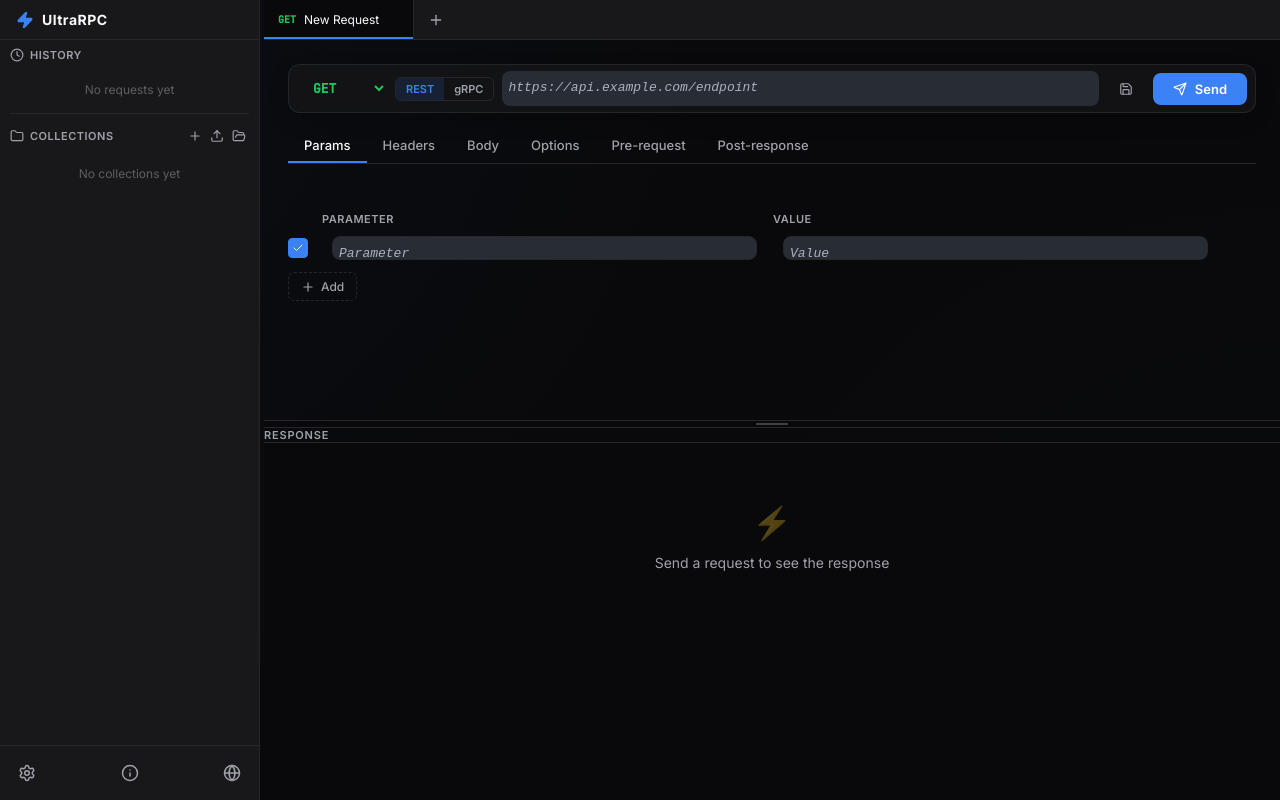
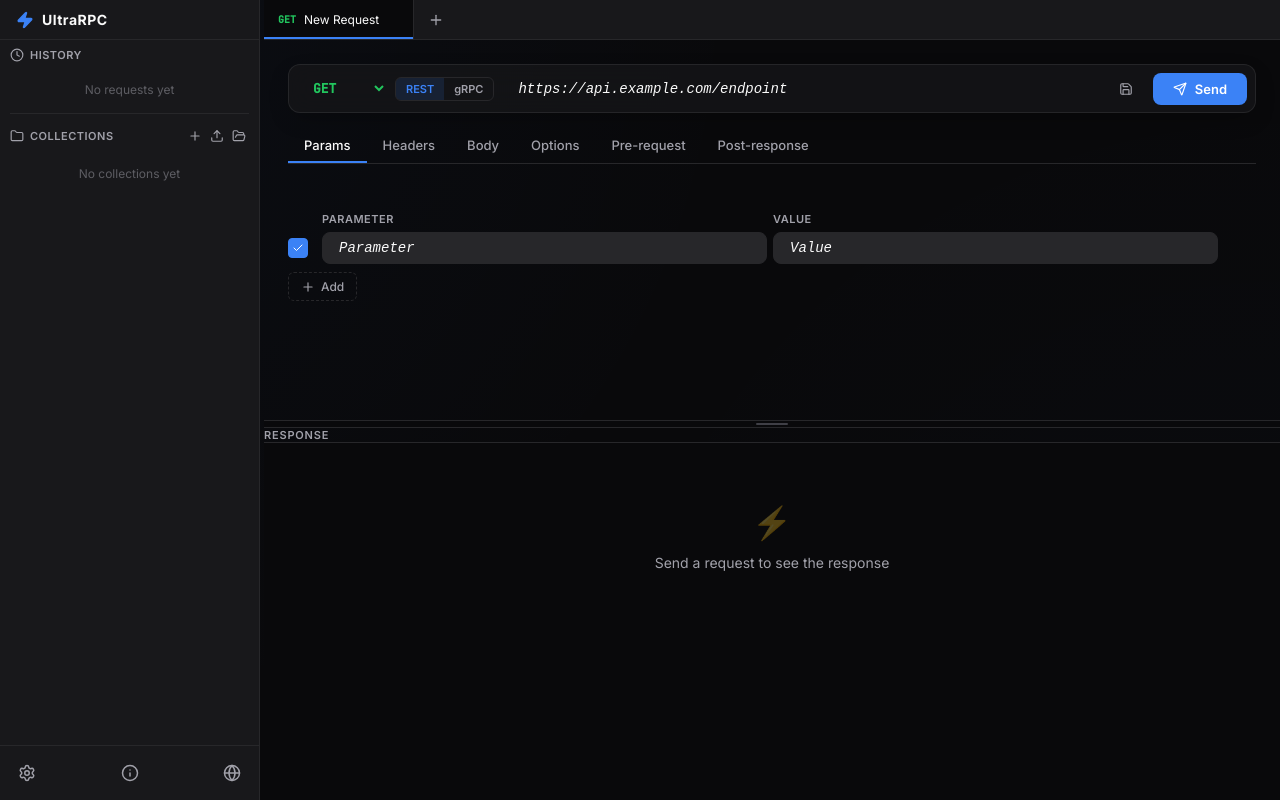
Before and after one commit to CamelDev/ultra-rpc, a React (Vite) app: page / in a window 1280 px wide. Built offline with nearby package versions, Linux system fonts and the light colour scheme.

Commit message:
Theme coloring improvements

```diff
--- a/src/App.tsx
+++ b/src/App.tsx
@@ -1078,6 +1078,7 @@
                   onKeyDown={(e) => e.key === 'Enter' && sendRequest()}
                   activeEnv={activeEnv}
                   collectionVariables={activeRequestCollection?.variables}
+                  theme={theme}
                 />
                 <button
                   className="btn-ghost save-btn"
@@ -1208,6 +1209,7 @@
                         valuePlaceholder="Value"
                         activeEnv={activeEnv}
                         collectionVariables={activeRequestCollection?.variables}
+                        theme={theme}
                       />
                   )}
                   {activeConfigTab === 'headers' && (
@@ -1218,6 +1220,7 @@
                         valuePlaceholder="Value"
                         activeEnv={activeEnv}
                         collectionVariables={activeRequestCollection?.variables}
+                        theme={theme}
                       />
                   )}
                   {activeConfigTab === 'body' && (
@@ -1256,7 +1259,7 @@
                             ? '{\n  "key": "value"\n}'
                             : 'Plain text body...'}
                           value={activeRequest.type === 'GRPC' ? (activeRequest.grpcPayload || '') : (activeRequest.body || '')}
-                          highlightJson={activeRequest.bodyType === 'json' || activeRequest.type === 'GRPC'}
+                          highlightJson={activeRequest.bodyType === 'json'}
                           onChange={(val) => {
                             if (activeRequest.type === 'GRPC') {
                               updateActiveRequest({ grpcPayload: val })
@@ -1264,6 +1267,7 @@
                               updateActiveRequest({ body: val })
                             }
                           }}
+                          theme={theme}
                         />
                       )}
                     </div>
@@ -1331,6 +1335,7 @@
                             highlightJs={true}
                             wrapLines={wrapLines}
                             collectionVariables={activeRequestCollection?.variables}
+                            theme={theme}
                           />
                       </div>
 
@@ -1392,6 +1397,7 @@
                             highlightJs={true}
                             wrapLines={wrapLines}
                             collectionVariables={activeRequestCollection?.variables}
+                            theme={theme}
                           />
                       </div>
 
@@ -1440,6 +1446,7 @@
                               activeEnv={activeEnv}
                               collectionVariables={activeRequestCollection?.variables}
                               disabled={isLocked}
+                              theme={theme}
                             />
                           </div>
                           <div className="grpc-field-row">
@@ -1452,6 +1459,7 @@
                               activeEnv={activeEnv}
                               collectionVariables={activeRequestCollection?.variables}
                               disabled={isLocked}
+                              theme={theme}
                             />
                           </div>
                         </div>
@@ -1534,6 +1542,7 @@
                 keyPlaceholder="Variable Name"
                 valuePlaceholder="Current Value"
                 activeEnv={activeEnv}
+                theme={theme}
               />
             </div>
 
--- a/src/components/Editor.css
+++ b/src/components/Editor.css
@@ -6,9 +6,10 @@
   overflow: hidden;
   display: flex;
   flex-direction: column;
-  background: var(--bg-tertiary);
+  background-color: var(--bg-tertiary);
   border: 1px solid var(--border);
   transition: border-color 0.2s, box-shadow 0.2s;
+  color: var(--text-primary);
 }
 
 .editor-container.focused {
@@ -17,18 +18,28 @@
 }
 
 .editor-container.readonly {
-  background: rgba(9, 9, 11, 0.3);
+  background: rgba(128, 128, 128, 0.05);
 }
 
 .cm-editor {
   height: 100%;
   font-family: 'JetBrains Mono', 'Fira Code', 'Menlo', 'Monaco', 'Consolas', monospace !important;
-  font-size: 13px !important;
+  font-size: 14px !important;
 }
 
 .cm-scroller {
   padding-top: 4px;
   padding-bottom: 4px;
+}
+
+.editor-container.singleline .cm-scroller {
+  padding-top: 0;
+  padding-bottom: 0;
+}
+
+.editor-container.singleline .cm-content {
+  padding: 0 10px !important;
+  line-height: 30px !important; /* Slightly less than 32px height to account for borders */
 }
 
 /* Custom variable highlighting */
@@ -110,15 +121,3 @@
 .cm-theme-one-dark .cm-property {
   color: #79b8ff !important;
 }
-
-/* JSON property keys — blue */
-.cm-json-key,
-.cm-json-key * {
-  color: #79b8ff !important;
-}
-
-/* JSON string values — green */
-.cm-json-value,
-.cm-json-value * {
-  color: #85e89d !important;
-}
--- a/src/components/Editor.tsx
+++ b/src/components/Editor.tsx
@@ -4,10 +4,29 @@
 import { defaultKeymap, history, historyKeymap } from '@codemirror/commands'
 import { javascript } from '@codemirror/lang-javascript'
 import { oneDark } from '@codemirror/theme-one-dark'
+import { syntaxHighlighting, HighlightStyle } from '@codemirror/language'
+import { tags as t } from '@lezer/highlight'
 import { RangeSetBuilder } from '@codemirror/state'
 import { createPortal } from 'react-dom'
 import type { Environment } from '../types'
 import './Editor.css'
+
+const lightHighlightStyle = HighlightStyle.define([
+  { tag: t.keyword, color: '#7000df', fontWeight: 'bold' },
+  { tag: t.string, color: '#116329' },
+  { tag: t.comment, color: '#6a737d', fontStyle: 'italic' },
+  { tag: t.number, color: '#005cc5' },
+  { tag: t.bool, color: '#005cc5', fontWeight: 'bold' },
+  { tag: t.function(t.variableName), color: '#6f42c1' },
+  { tag: t.propertyName, color: '#005cc5' },
+  { tag: t.variableName, color: '#24292e' },
+  { tag: t.operator, color: '#d73a49' },
+  { tag: t.className, color: '#6f42c1' },
+  { tag: t.typeName, color: '#6f42c1' },
+  { tag: t.meta, color: '#005cc5' },
+  { tag: t.bracket, color: '#24292e' },
+  { tag: t.name, color: '#24292e' },
+])
 
 const variableHighlighter = Decoration.mark({ class: 'cm-variable-token' })
 const jsonKeyHighlighter = Decoration.mark({ class: 'cm-json-key' })
@@ -91,6 +110,7 @@
   activeEnv?: Environment | null
   collectionVariables?: any[]
   onKeyDown?: (e: React.KeyboardEvent) => void
+  theme?: 'dark' | 'light'
 }
 
 const Editor: React.FC<Props> = ({
@@ -105,6 +125,7 @@
   activeEnv,
   collectionVariables,
   onKeyDown,
+  theme = 'dark',
 }) => {
   const editorRef = useRef<HTMLDivElement>(null)
   const viewRef = useRef<EditorView | null>(null)
@@ -117,17 +138,27 @@
   // Memoize extensions to avoid re-creating the editor too often
   const getExtensions = useCallback(() => {
     const extensions: Extension[] = [
-      oneDark,
+      language !== 'plain' ? (theme === 'dark' ? oneDark : syntaxHighlighting(lightHighlightStyle)) : [],
       history(),
       keymap.of([...defaultKeymap, ...historyKeymap]),
-      variablePlugin,
+      language !== 'plain' ? variablePlugin : [],
       wrapLines ? EditorView.lineWrapping : [],
       EditorView.theme({
-        '&': { height: '100%' },
+        '&': { height: '100%', backgroundColor: 'transparent' },
         '.cm-scroller': { overflow: 'auto' },
-        '.cm-string': { color: '#85e89d !important' },          // string values → green
-        '.cm-string.cm-property': { color: '#79b8ff !important' }, // property keys → blue
-        '.cm-property': { color: '#79b8ff !important' },        // unquoted property keys → blue
+        ...(language !== 'plain' ? (theme === 'dark' ? {
+          '.cm-string': { color: '#85e89d !important' },          // string values → green
+          '.cm-string.cm-property': { color: '#79b8ff !important' }, // property keys → blue
+          '.cm-property': { color: '#79b8ff !important' },        // unquoted property keys → blue
+          '.cm-json-key, .cm-json-key *': { color: '#79b8ff !important' },
+          '.cm-json-value, .cm-json-value *': { color: '#85e89d !important' },
+        } : {
+          '.cm-string': { color: '#116329 !important' },          // string values → dark green
+          '.cm-string.cm-property': { color: '#0550ae !important' }, // property keys → dark blue
+          '.cm-property': { color: '#0550ae !important' },        // unquoted property keys → dark blue
+          '.cm-json-key, .cm-json-key *': { color: '#0550ae !important' },
+          '.cm-json-value, .cm-json-value *': { color: '#116329 !important' },
+        }) : {})
       }),
       EditorView.domEventHandlers({
         focus: () => setIsFocused(true),
@@ -183,7 +214,7 @@
     if (readOnly) extensions.push(EditorState.readOnly.of(true))
 
     return extensions
-  }, [language, placeholder, readOnly, singleLine, wrapLines, onKeyDown, activeEnv, collectionVariables])
+  }, [language, placeholder, readOnly, singleLine, wrapLines, onKeyDown, activeEnv, collectionVariables, theme])
 
   const resolveVariable = useCallback((varName: string) => {
     let titleText = `Variable: ${varName} (Not found)`
--- a/src/components/InterpolatedInput.tsx
+++ b/src/components/InterpolatedInput.tsx
@@ -16,6 +16,7 @@
   wrapLines?: boolean
   onKeyDown?: (e: React.KeyboardEvent) => void
   disabled?: boolean
+  theme?: 'dark' | 'light'
 }
 
 const InterpolatedInput: React.FC<Props> = ({
@@ -31,6 +32,7 @@
   wrapLines = true,
   onKeyDown,
   disabled = false,
+  theme = 'dark',
 }) => {
   const language = highlightJson ? 'json' : (highlightJs ? 'javascript' : 'plain')
 
@@ -47,6 +49,7 @@
         activeEnv={activeEnv}
         collectionVariables={collectionVariables}
         onKeyDown={onKeyDown}
+        theme={theme}
       />
     </div>
   )
--- a/src/components/KeyValueEditor.css
+++ b/src/components/KeyValueEditor.css
@@ -57,7 +57,7 @@
   height: 32px;
   font-size: 13px;
   font-family: var(--font-mono);
-  padding: 4px 10px;
+  padding: 0;
   border-radius: 6px;
 }
 
--- a/src/components/KeyValueEditor.tsx
+++ b/src/components/KeyValueEditor.tsx
@@ -12,6 +12,7 @@
   valuePlaceholder?: string
   activeEnv?: Environment | null
   collectionVariables?: any[]
+  theme?: 'dark' | 'light'
 }
 
 const KeyValueEditor: React.FC<Props> = ({
@@ -21,6 +22,7 @@
   valuePlaceholder = 'Value',
   activeEnv,
   collectionVariables,
+  theme = 'dark',
 }) => {
   const update = (id: string, field: keyof KeyValuePair, value: string | boolean) => {
     onChange(pairs.map(p => (p.id === id ? { ...p, [field]: value } : p)))
@@ -58,6 +60,7 @@
             onChange={(val) => update(pair.id, 'key', val)}
             activeEnv={activeEnv}
             collectionVariables={collectionVariables}
+            theme={theme}
           />
           <InterpolatedInput
             className="kv-input kv-value"
@@ -66,6 +69,7 @@
             onChange={(val) => update(pair.id, 'value', val)}
             activeEnv={activeEnv}
             collectionVariables={collectionVariables}
+            theme={theme}
           />
           <button className="kv-delete" onClick={() => remove(pair.id)}>
             <Trash2 size={14} />
```
Lines whose indentation alone changed are shown as unchanged.
